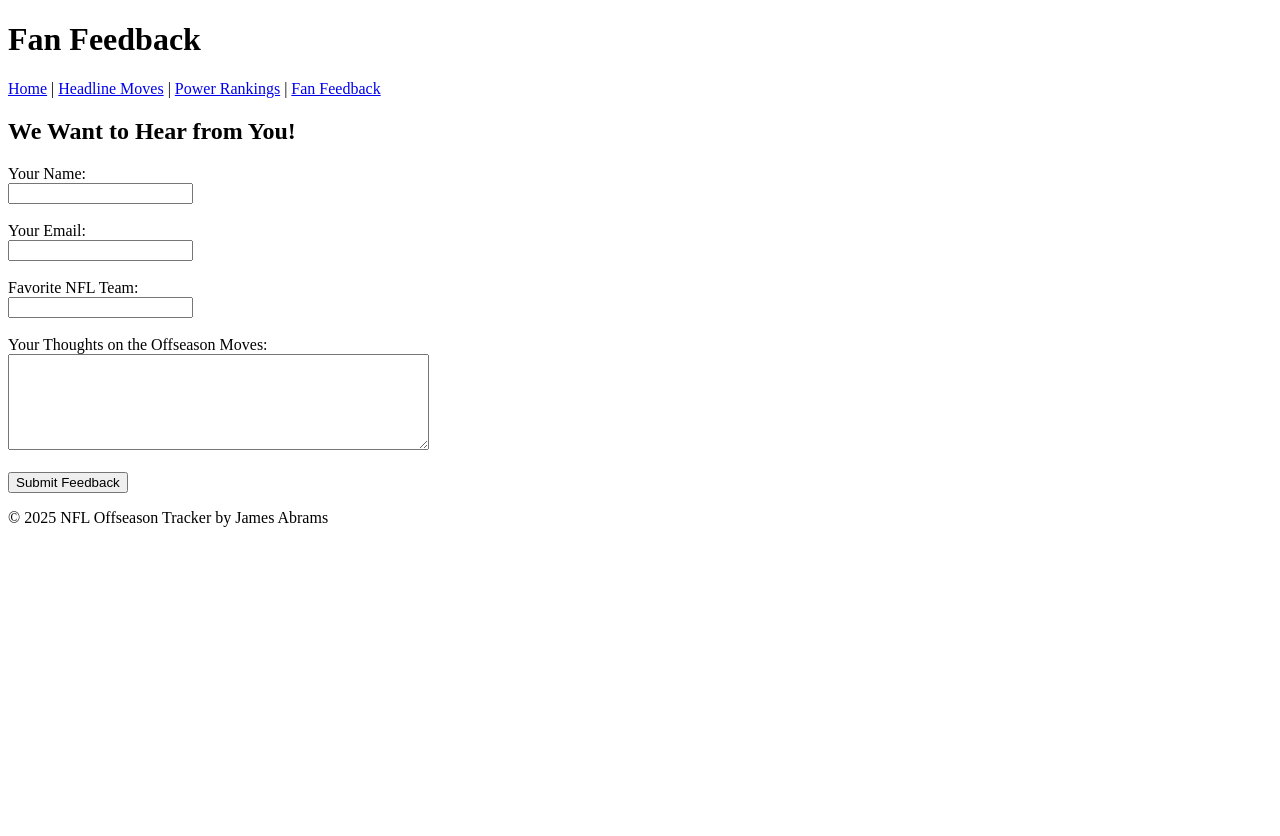
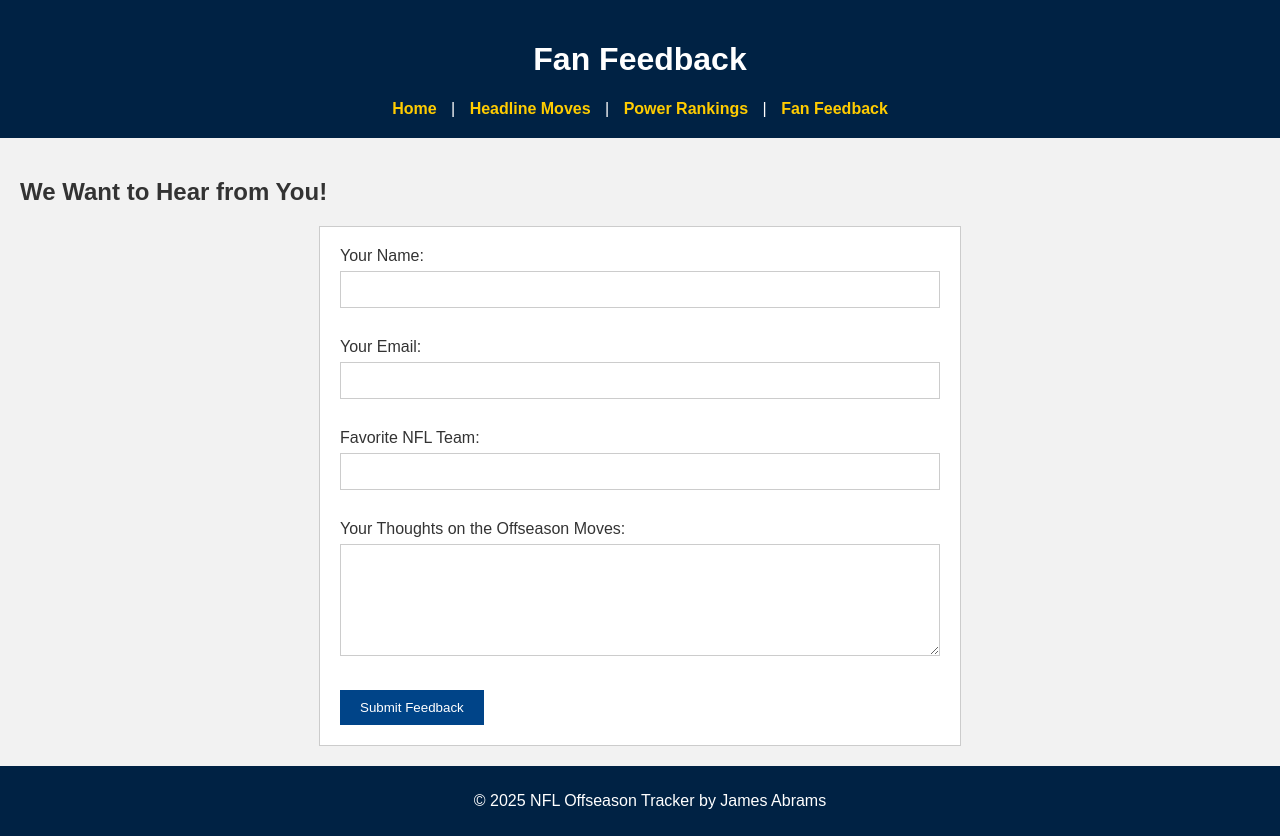
Before and after one commit to jsabrams619/NFL-offseason-tracker, a plain HTML site: page form.html in a window 1280 px wide. Before the commit the page ends 800 px from the top, so only its background shows below. Drawn offline with Linux system fonts and the light colour scheme.

Commit message:
Add files via upload

```diff
--- a/form.html
+++ b/form.html
@@ -4,6 +4,7 @@
 <head>
     <meta charset="UTF-8">
     <title>NFL Offseason Tracker - Fan Feedback</title>
+    <link rel="stylesheet" href="style.css" type="text/css">
 </head>
 <body>
     <header>
--- /dev/null
+++ b/style.css
@@ -0,0 +1,78 @@
+
+/* Set background and text colors for the body */
+body {
+    background-color: #f2f2f2;
+    color: #333333;
+    font-family: Arial, sans-serif;
+    margin: 0;
+    padding: 0;
+}
+
+/* Style for header area */
+header {
+    background-color: #002244;
+    color: #ffffff;
+    padding: 20px;
+    text-align: center;
+}
+
+/* Style navigation bar links */
+nav a {
+    margin: 0 10px;
+    text-decoration: none;
+    color: #ffcc00;
+    font-weight: bold;
+}
+
+/* Highlight nav link on hover */
+nav a:hover {
+    text-decoration: underline;
+}
+
+/* Style main content */
+main {
+    padding: 20px;
+}
+
+/* Style for footer area */
+footer {
+    background-color: #002244;
+    color: white;
+    text-align: center;
+    padding: 10px;
+    position: relative;
+    bottom: 0;
+    width: 100%;
+}
+
+/* Box model example for forms */
+form {
+    border: 1px solid #ccc;
+    padding: 20px;
+    background-color: white;
+    max-width: 600px;
+    margin: 0 auto;
+}
+
+/* Style inputs and textarea */
+input[type="text"], input[type="email"], textarea {
+    width: 100%;
+    padding: 10px;
+    margin: 6px 0 12px 0;
+    border: 1px solid #ccc;
+    box-sizing: border-box;
+}
+
+/* Style submit button */
+input[type="submit"] {
+    background-color: #004488;
+    color: white;
+    padding: 10px 20px;
+    border: none;
+    cursor: pointer;
+}
+
+/* Submit button hover effect */
+input[type="submit"]:hover {
+    background-color: #0066aa;
+}
```
Also changed, not shown: headlines.html (+1 -0 lines), index.html (+1 -0 lines), rankings.html (+1 -0 lines).
